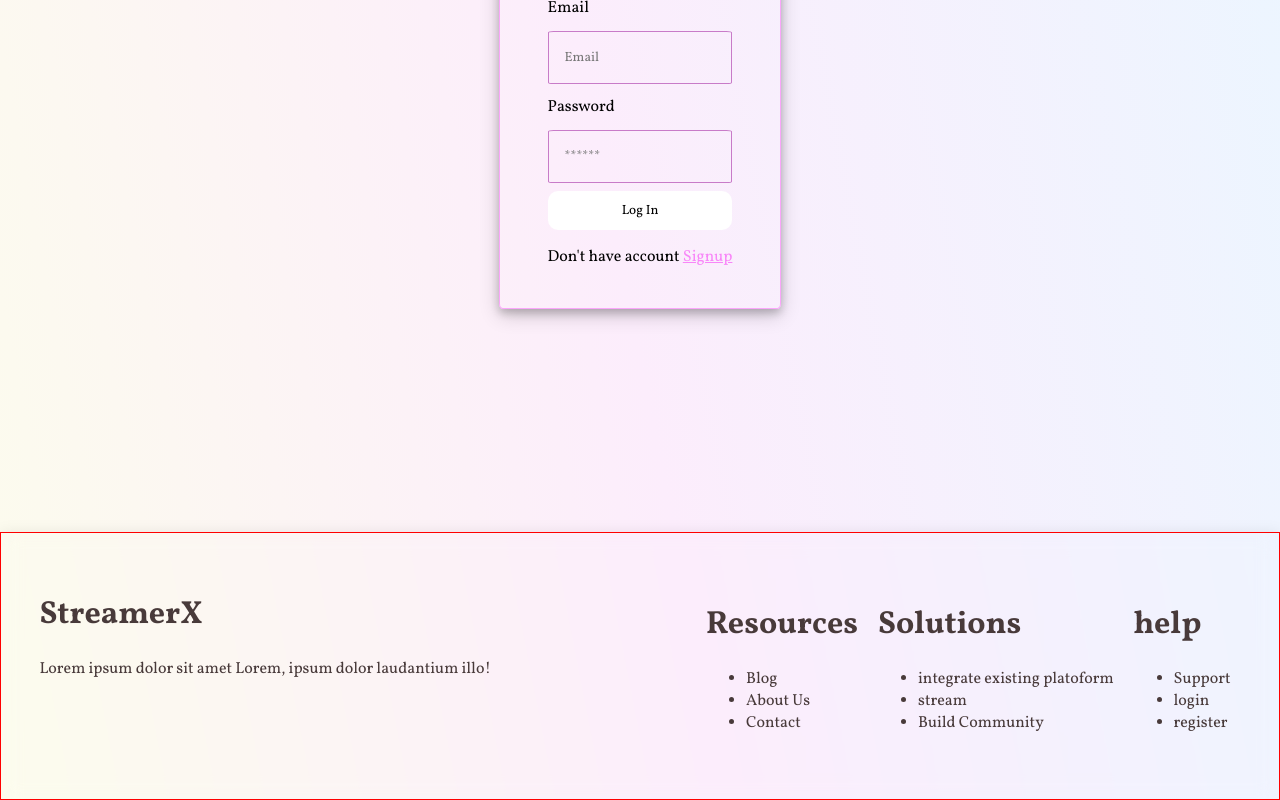
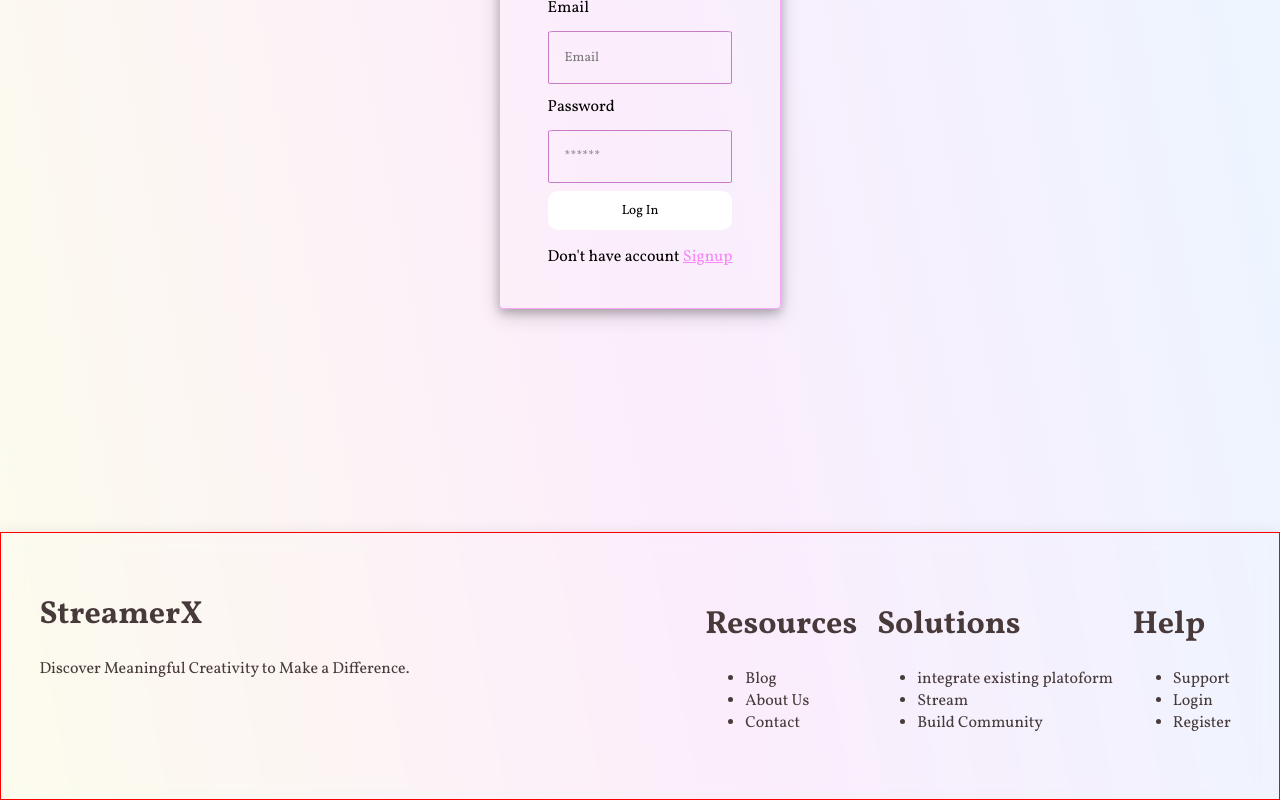
Before and after one commit to KunalAsatkar/streamerx, a React (Vite) app in the folder client/: page / in a window 1280 px wide. Shown: the part 382-1182 px from the top of the page. Built offline with nearby package versions, Linux system fonts and the light colour scheme; no server answers.

Commit message:
Login security changes

```diff
--- a/client/src/App.jsx
+++ b/client/src/App.jsx
@@ -21,7 +21,7 @@ const router = createBrowserRouter([
         element: <Login />,
       },
       {
-        path: '/wellcome/:flag',
+        path: '/wellcome',
         element: <Home />
       },
       {
--- a/client/src/pages/Footer.jsx
+++ b/client/src/pages/Footer.jsx
@@ -3,13 +3,13 @@ const Footer = () => {
         <div className="footer-container">
             <div className="brand">
                 <h1>StreamerX</h1>
-                <p>Lorem ipsum dolor sit amet Lorem, ipsum dolor laudantium illo!</p>
+                <p>Discover Meaningful Creativity to Make a Difference.</p>
             </div>
             <div className="footer-actions">
                 <div className="resources">
                     <h1>Resources</h1>
                     <ul>
-                        <li >Blog</li>
+                        <li>Blog</li>
                         <li>About Us</li>
                         <li>Contact</li>
                     </ul>
@@ -18,16 +18,16 @@ const Footer = () => {
                     <h1>Solutions</h1>
                     <ul>
                         <li>integrate existing platoform</li>
-                        <li>stream</li>
+                        <li>Stream</li>
                         <li>Build Community</li>
                     </ul>
                 </div>
                 <div className="help">
-                    <h1>help</h1>
+                    <h1>Help</h1>
                     <ul>
                         <li>Support</li>
-                        <li>login</li>
-                        <li>register</li>
+                        <li>Login</li>
+                        <li>Register</li>
                     </ul>
                 </div>
             </div>
--- a/client/src/pages/Login.jsx
+++ b/client/src/pages/Login.jsx
@@ -26,7 +26,8 @@ const Login = () => {
                 // console.log(response.data.data);
                 localStorage.setItem('username', response.data.data.username);
                 localStorage.setItem('jwt_token', response.data.token);
-                navigate('/wellcome');
+                // navigate    ('/wellcome');
+                window.location.href = '/wellcome';
             })
             .catch(function (err) {
                 setErrorMessage(true);
--- a/client/src/pages/Navbar.jsx
+++ b/client/src/pages/Navbar.jsx
@@ -65,10 +65,10 @@ const Navbar = () => {
                 </div>
                 <div className="navigation">
                     <div>
-                        <Link className="head link" to="/golive">GoLive</Link>
+                        <Link className="head link" to={loggedIn ? `/golive` : `/`}>GoLive</Link>
                     </div>
                     <div>
-                        <Link className="head link" to="/videouploads">Videouploads</Link>
+                        <Link className="head link" to={loggedIn ? `/videouploads` : `/`}>Videouploads</Link>
                     </div>
                     {/* <div>
                         <Link className="head link" to="/contact">Contact</Link>
```
